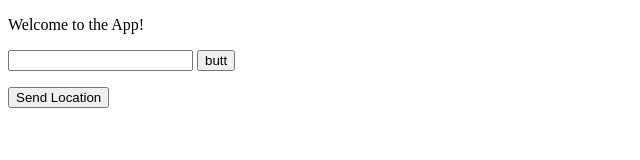
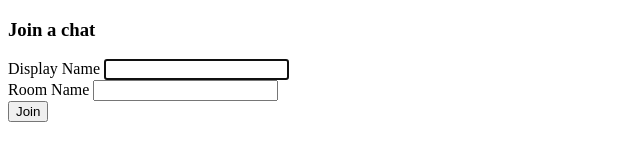
Before and after one commit to joalorro/node-chat-app, a website: page public/index.html in a window 1280 px wide. Shown: the whole page, without its empty margins (0-640 px from the left). Drawn offline with nearby package versions, Linux system fonts and the light colour scheme; no server answers.

Commit message:
creating a room-joining feature

```diff
--- a/public/index.html
+++ b/public/index.html
@@ -7,20 +7,23 @@
 	<title>Chat App</title>
 </head>
 <body>
-	<p>Welcome to the App!</p>
-
-	<script src="/socket.io/socket.io.js"></script>
-	<form id="message-form">
-		<input type='text'name='message'/>
-		<input type='submit' id="but" value="butt"/>
-	</form>
-	<ol id="messages">
-
-	</ol>
-
-	<button id="send-loc">Send Location</button>
-
-	<script src='./js/libs/jq.min.js'></script>
-	<script src='./js/index.js'></script>
+	<div class='centered-form__form'>
+		<form action='/chat.html'>
+			<div class='form-field'>
+				<h3>Join a chat</h3>
+			</div>
+			<div class='form-field'>
+				<label>Display Name</label>
+				<input type='text' name='name'autofocus />
+			</div>
+			<div class='form-field'>
+				<label>Room Name</label>
+				<input type='text' name='room' />
+			</div>
+			<div class='form-field'>
+				<button>Join</button>
+			</div>
+		</form>
+	</div>
 </body>
 </html>
--- a/public/js/index.js
+++ b/public/js/chat.js
@@ -16,6 +16,7 @@ socket.on('newMessage', function(message){
 })
 
 socket.on('newLocMsg', function(msg){
+	console.log(msg)
 	let li = jQuery('<li></li>')
 	let a = jQuery('<a target="_blank"> My current location </a>')
 
--- a/server/server.js
+++ b/server/server.js
@@ -45,6 +45,8 @@ io.on('connection', (socket) => {
 	})
 
 	socket.on('createLocMsg', ({ latitude, longitude }) => {
+		console.log(latitude)
+		console.log(longitude)
 		io.emit('newLocMsg', generateLocMsg('Admin', latitude, longitude ))
 	})
 
```
Also changed, not shown: public/chat.html (added, +26 -0 lines).
